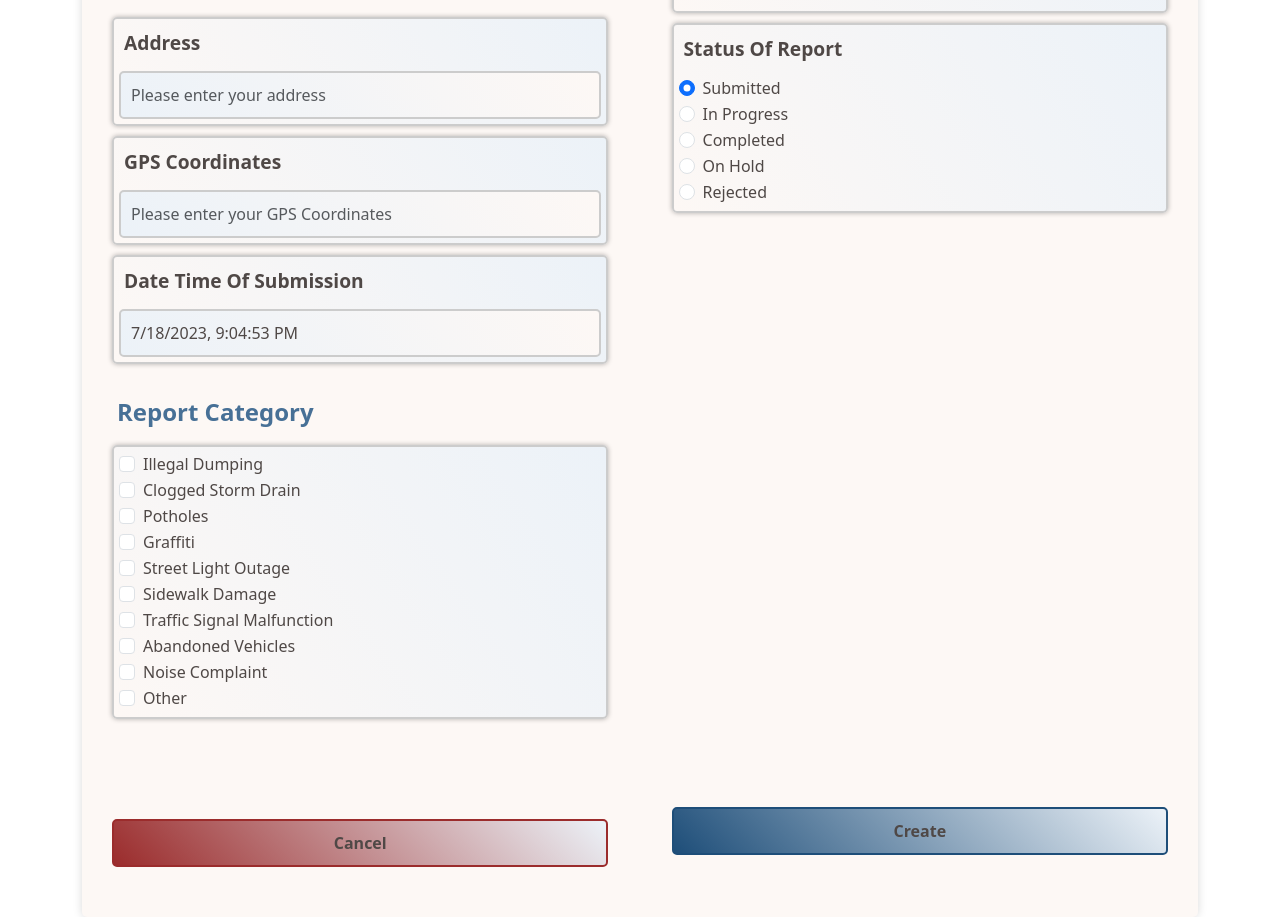
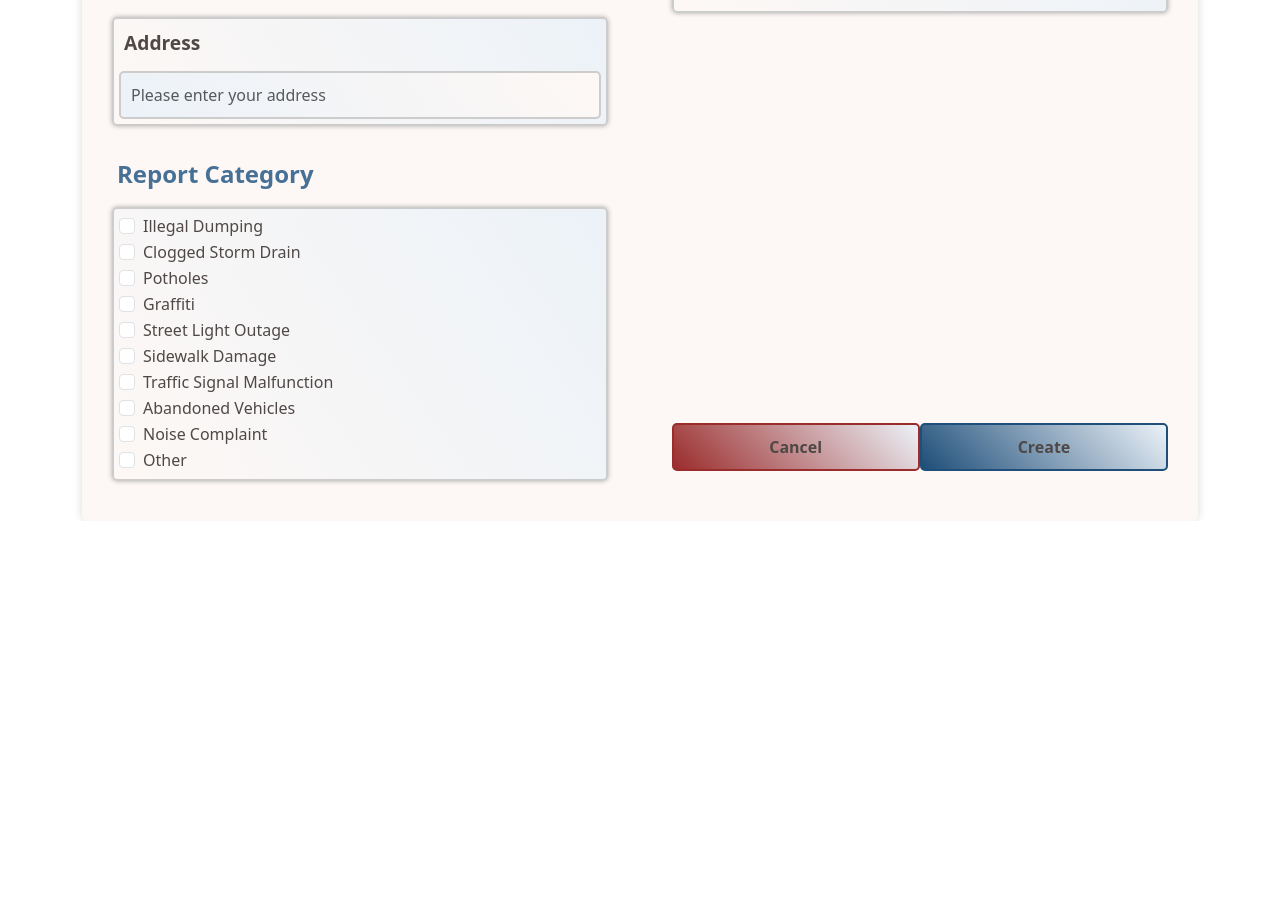
Before and after one commit to CodeDayLabs311/cl311, a Next.js app in the folder app/: page /report/create in a window 1280 px wide. Shown: the part 679-1596 px from the top of the page. After the commit the page ends 1200 px from the top, so only its background shows below. Built offline with nearby package versions, Linux system fonts and the light colour scheme.

Commit message:
Disregard this commit

```diff
--- a/app/src/components/PageNav.tsx
+++ b/app/src/components/PageNav.tsx
@@ -37,11 +37,19 @@ export default function PageNav() {
                 <Navbar.Toggle aria-controls="basic-navbar-nav" />
                 <Navbar.Collapse id="basic-navbar-nav">
                     <Nav className="me-auto">
+                        <NavLink label="GuestBook" href="/guestbook" />
                         <NavLink label="Report" href="/report" />
                     </Nav>
                 </Navbar.Collapse>
                 <Navbar.Collapse className="justify-content-end">
                     <Nav>
+                        <ButtonLink
+                            variant="success"
+                            href="/guestbook/create"
+                            style={{ marginRight: '1rem' }}
+                        >
+                            Add GuestBook
+                        </ButtonLink>
                         <ButtonLink variant="success" href="/report/create">
                             Add Report
                         </ButtonLink>
--- a/app/src/components/report/ReportEdit.tsx
+++ b/app/src/components/report/ReportEdit.tsx
@@ -86,32 +86,6 @@ export default function ReportEdit({
                     />
                 </Form.Group>
 
-                <Form.Group className={styles.formGroup} controlId="EditReport.GpsCoordinates">
-                    <Form.Label className={styles.label}>GPS Coordinates</Form.Label>
-                    <Form.Control
-                        className={styles.input}
-                        type="text"
-                        placeholder="Please enter your GPS Coordinates"
-                        defaultValue={report?.gpsCoordinates}
-                        onChange={(event) => updateReport({ gpsCoordinates: event.target.value })}
-                    />
-                </Form.Group>
-
-                <Form.Group
-                    className={styles.formGroup}
-                    controlId="EditReport.DateTimeOfSubmission"
-                >
-                    <Form.Label className={styles.label}>Date Time Of Submission</Form.Label>
-                    <Form.Control
-                        className={styles.input}
-                        type="text"
-                        readOnly={true}
-                        defaultValue={report?.dateTimeOfSubmission}
-                        onChange={(event) =>
-                            updateReport({ dateTimeOfSubmission: event.target.value })
-                        }
-                    />
-                </Form.Group>
 
                 <Form.Label className={styles.sectionLabel}>Report Category</Form.Label>
 
@@ -147,9 +121,7 @@ export default function ReportEdit({
                     ))}
                 </Form.Group>
 
-                <ButtonLink className={styles.btnCancel} variant="secondary" href={cancelHref}>
-                    Cancel
-                </ButtonLink>
+
             </div>
 
             <div className={styles.formColumn}>
@@ -207,23 +179,11 @@ export default function ReportEdit({
                     </div>
                 </Form.Group>
 
-                <Form.Group className={styles.formGroup} controlId="EditReport.StatusOfReport">
-                    <Form.Label className={styles.label}>Status Of Report</Form.Label>
-                    {['Submitted', 'In Progress', 'Completed', 'On Hold', 'Rejected'].map(
-                        (status, index) => (
-                            <Form.Check
-                                key={index}
-                                type="radio"
-                                label={status}
-                                name="status"
-                                className={styles.checkControl}
-                                checked={report?.statusOfReport === status}
-                                onChange={() => updateReport({ statusOfReport: status })}
-                            />
-                        )
-                    )}
-                </Form.Group>
 
+                <div className={styles.buttonContainer}>
+                <ButtonLink className={styles.btnCancel} variant="secondary" href={cancelHref}>
+                    Cancel
+                </ButtonLink>
                 <Button
                     className={styles.btnCreate}
                     variant="primary"
@@ -233,6 +193,10 @@ export default function ReportEdit({
                     {isSubmitLoading ? <Spinner animation="border" size="sm" /> : submitLabel}
                 </Button>
             </div>
+
+            </div>
+
+
         </Form>
     );
 }
--- a/app/src/styles/Report.module.css
+++ b/app/src/styles/Report.module.css
@@ -66,6 +66,12 @@
     bottom: 20px;
     right: 20px;
 }
+.buttonContainer {
+    display: flex;
+    justify-content: space-between;
+    align-items: flex-end;
+    margin-top: auto;
+}
 .btnCancel {
     background: linear-gradient(45deg, #9b2c2c, #ecf2f8);
     border: 2px solid #9b2c2c;
@@ -74,9 +80,10 @@
     padding: 10px 20px;
     transition-duration: 0.4s;
     cursor: pointer;
-    margin-top: 90px;
+    margin-top: 0px;
     margin-bottom: 20px;
     font-weight: bold;
+    flex-grow: 1;
 }
 
 .btnCancel:hover {
@@ -93,7 +100,9 @@
     transition-duration: 0.4s;
     cursor: pointer;
     font-weight: bold;
-    margin-top: 583.75px;
+    margin-top: 0px;
+    margin-bottom: 20px;
+    flex-grow: 1;
 }
 .btnCreate:hover {
     background: linear-gradient(45deg, #ecf2f8, #1e4e79);
```
